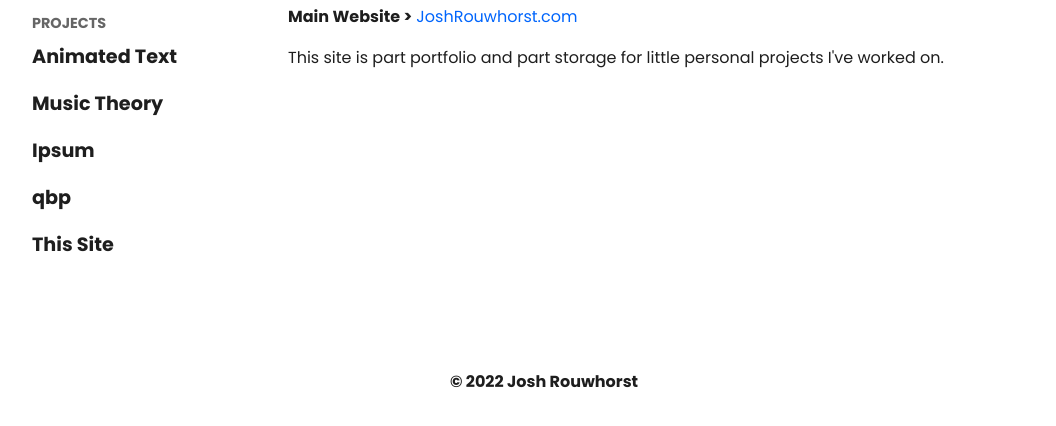
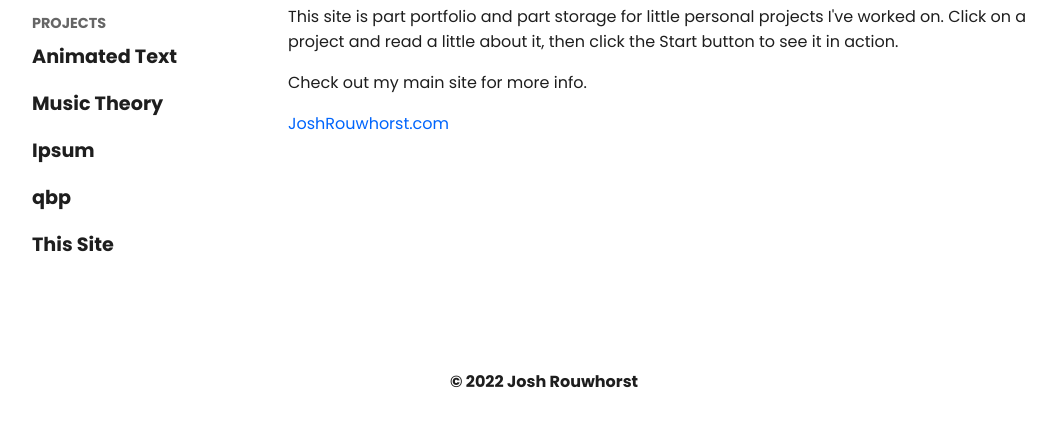
Before and after one commit to joshrouwhorst/joshrouwhorst.github.io, a Gatsby site: page / in a window 1280 px wide. Shown: the part 226-652 px from the top of the page, without its empty margins (96-1152 px from the left). Built offline with nearby package versions, Linux system fonts and the light colour scheme; Gatsby itself is replaced by a stand-in of ours.

Commit message:
About updates

```diff
--- a/src/pages/markdown/me.md
+++ b/src/pages/markdown/me.md
@@ -13,6 +13,8 @@ title: About
 
 # About
 
-**Main Website >** [JoshRouwhorst.com ](https://www.joshrouwhorst.com)
+This site is part portfolio and part storage for little personal projects I've worked on. Click on a project and read a little about it, then click the Start button to see it in action.
 
-This site is part portfolio and part storage for little personal projects I've worked on.
+Check out my main site for more info.
+
+[JoshRouwhorst.com](https://www.joshrouwhorst.com)
```
